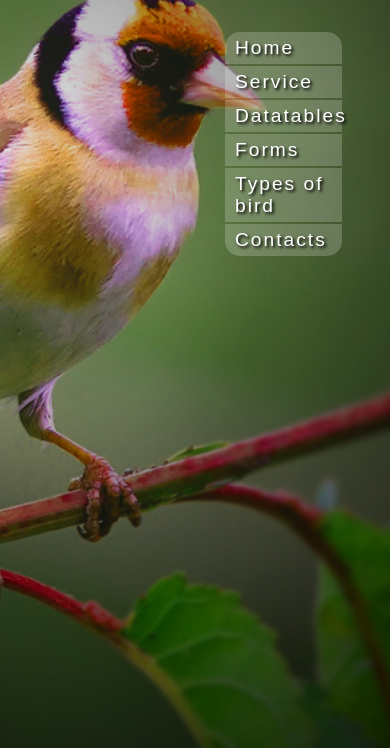
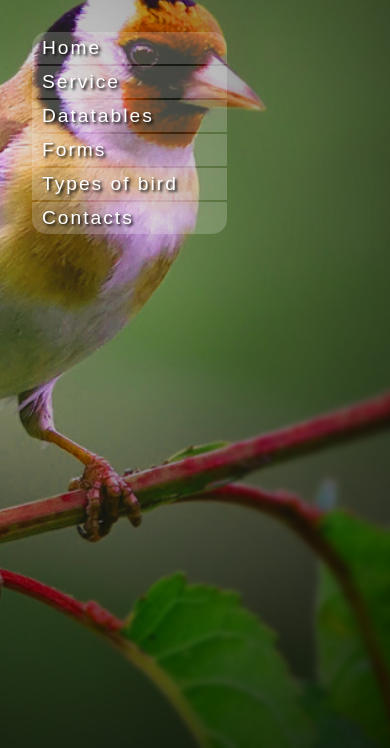
Before and after one commit to renzodamian/ing_web, a plain HTML site: page ejemplo2/index.html in a window 390 px wide. Shown: the part 96-844 px from the top of the page. Drawn offline with Linux system fonts and the light colour scheme.

Commit message:
Modificaicon Querry

```diff
--- a/ejemplo2/css/style.css
+++ b/ejemplo2/css/style.css
@@ -122,20 +122,21 @@ footer{
 footer h6{
   padding: 3em 0;
 }
-@media screen and (max-width: 700px) and (min-width: 480px){
+@media screen and (max-width: 700px) and (min-width: 350px){
   .servicedetalle {
     display: inline-block;
     color: yellow;
     width: 100%;
   }
 }
-@media screen and (max-width: 700px) and (min-width: 480px){
+@media screen and (max-width: 700px) and (min-width: 350px){
 .tipodetalle {
   flex-direction: column;
-  width: 100%
+  width: 100%;
 
 }
 nav{
+  width: 50%;
   float: left;
   margin-left: 2em;
 }
```
